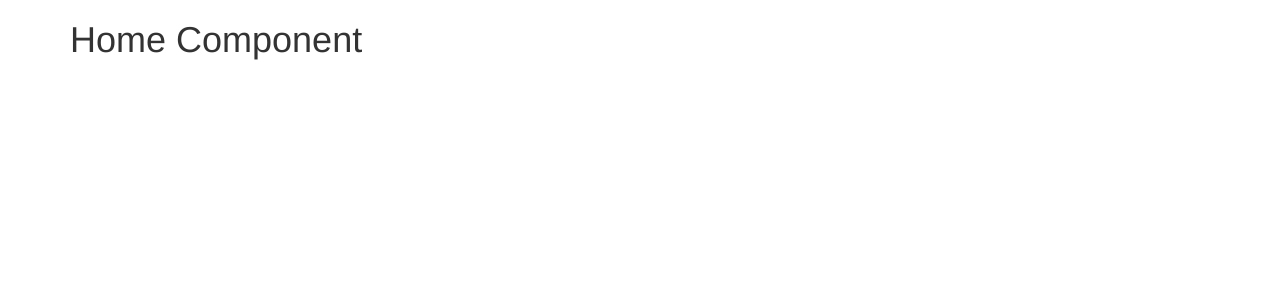
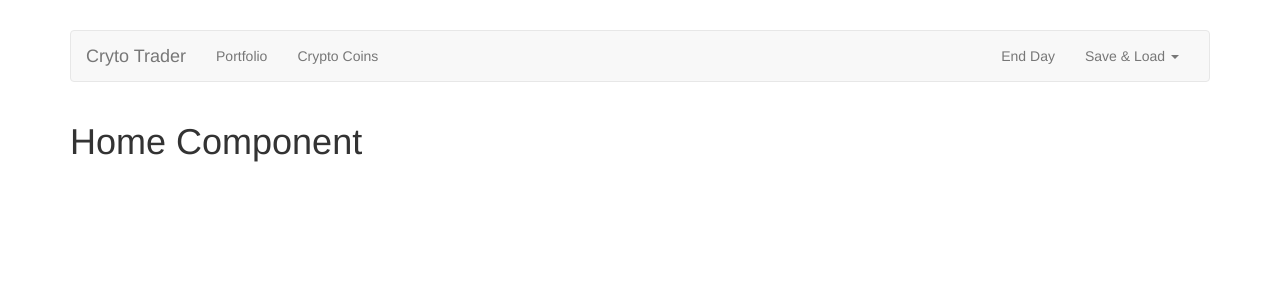
Before and after one commit to npkumar/crypto-trader, a Vue app: page / in a window 1280 px wide. Shown: the top 300 px of the page. Built offline with nearby package versions, Linux system fonts and the light colour scheme.

Commit message:
Add Header

```diff
--- a/src/App.vue
+++ b/src/App.vue
@@ -1,15 +1,25 @@
 <template>
   <div class="container">
-    <router-view></router-view>
+    <app-header></app-header>
+    <div class="row">
+      <div class="col-sm-12">
+        <router-view></router-view>
+      </div>
+    </div>
   </div>
 </template>
 
 <script>
+  import Header from './components/Header.vue'
   export default {
-
+    components: {
+      appHeader: Header
+    }
   }
 </script>
 
 <style>
-
+  body {
+    padding: 30px;
+  }
 </style>
--- a/src/components/Header.vue
+++ b/src/components/Header.vue
@@ -1,3 +1,34 @@
 <template>
-  <h1>Header Component</h1>
+  <nav class="navbar navbar-default">
+    <div class="container-fluid">
+      <!-- Brand and toggle get grouped for better mobile display -->
+      <div class="navbar-header">
+        <router-link to="/" class="navbar-brand">Cryto Trader</router-link>
+      </div>
+
+      <div class="collapse navbar-collapse">
+        <ul class="nav navbar-nav">
+          <router-link to="/portfolio" activeClass="active" tag="li"><a>Portfolio</a></router-link>
+          <router-link to="/cryptocoins" activeClass="active" tag="li"><a>Crypto Coins</a></router-link>
+        </ul>
+        <ul class="nav navbar-nav navbar-right">
+          <li><a href="#">End Day</a></li>
+          <li class="dropdown">
+            <a
+              href="#"
+              class="dropdown-toggle"
+              data-toggle="dropdown"
+              role="button"
+              aria-haspopup="true"
+              aria-expanded="false">Save & Load <span class="caret"></span></a>
+            <ul class="dropdown-menu">
+              <li><a href="#">Save Data</a></li>
+              <li role="separator" class="divider"></li>
+              <li><a href="#">Load Data</a></li>
+            </ul>
+          </li>
+        </ul>
+      </div><!-- /.navbar-collapse -->
+    </div><!-- /.container-fluid -->
+  </nav>
 </template>
```
